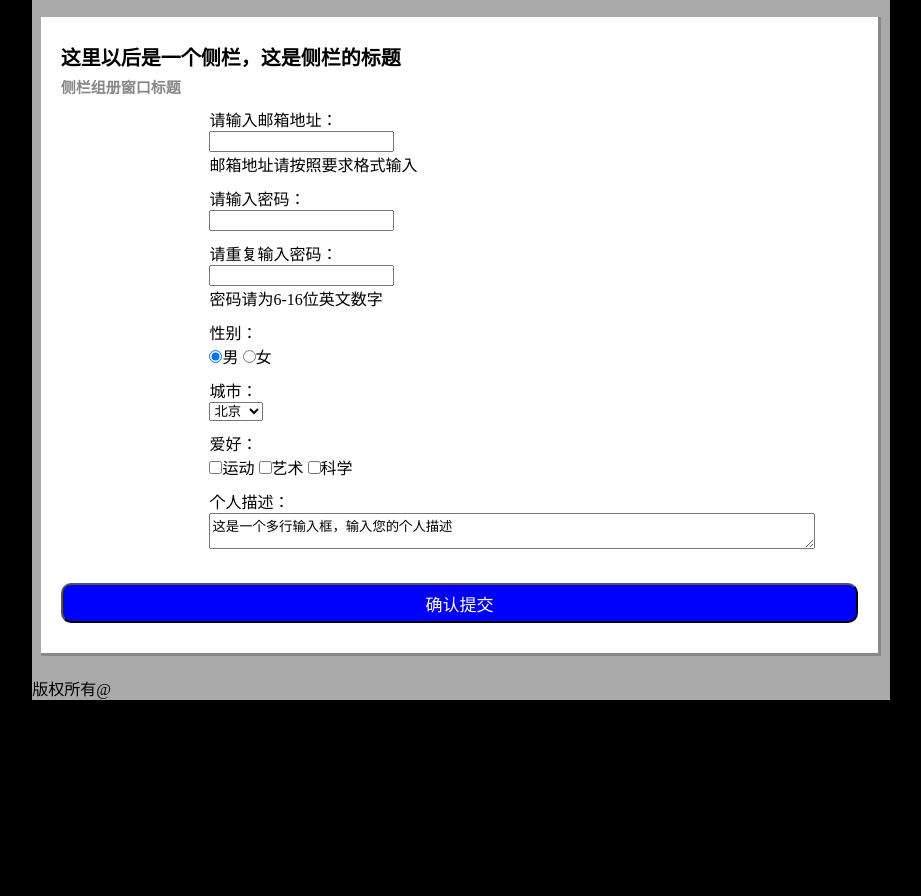
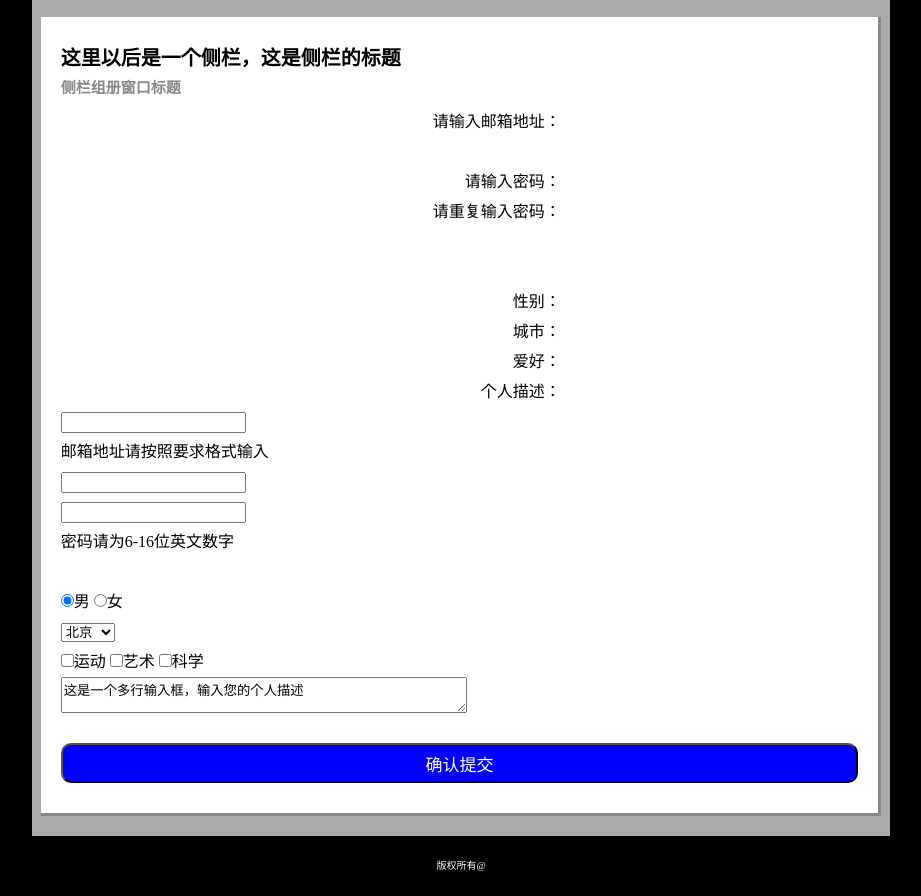
Before and after one commit to wtx286712645/ife, a plain HTML site: page 小薇学院/任务二：零基础HTML及CSS编码（一）/index.html in a window 1280 px wide. Shown: the part 2630-3526 px from the top of the page, without its empty margins (179-1100 px from the left). Before the commit the page ends 3330 px from the top, so only its background shows below. Drawn offline with Linux system fonts and the light colour scheme.

Commit message:
fix footer

```diff
--- a/小薇学院/任务二：零基础HTML及CSS编码（一）/index.css
+++ b/小薇学院/任务二：零基础HTML及CSS编码（一）/index.css
@@ -121,14 +121,24 @@ aside input[type="submit"]{
     border-radius: 10px;
 }
 form textarea{
-    width: 600px;
+    width: 400px;
 }
-form input[type="text"],form input[type="email"]{
+.formleft{
+    float: left;
+    width: 500px;
+    text-align: right;
+    line-height: 30px;
 }
-form .formitem{
+.formright{
+    float: left;
     width: 500px;
-    margin:10px auto;
+    line-height: 30px;
 }
-form .formtitle{
-    width: 200px;
+footer{
+    background: #000000;
+    color: white;
+    text-align: center;
+    line-height: 60px;
+    height: 50px;
+    font-size: 10px;
 }
--- a/小薇学院/任务二：零基础HTML及CSS编码（一）/index.html
+++ b/小薇学院/任务二：零基础HTML及CSS编码（一）/index.html
@@ -116,40 +116,28 @@
         <h1>这里以后是一个侧栏，这是侧栏的标题</h1>
         <h2>侧栏组册窗口标题</h2>
             <form>
-                <div>
-                    <div class="formitem">
-                        <div class="formtitle"><span>请输入邮箱地址：</span></div>
+                <div class="formleft">
+                <span>请输入邮箱地址：</span><br><br>
+                <span>请输入密码：</span><br>
+                    <span>请重复输入密码：</span><br><br><br>
+                <span>性别：</span><br>
+                <label>城市：</label><br>
+                <label>爱好：</label><br>
+                <label>个人描述：</label><br>
+                </div>
+                <div class="formright">
                 <input type="email"> <br>
-                <span>邮箱地址请按照要求格式输入</span><br>
-                </div>
-                <div class="formitem">
-                    <div class="formtitle"><span>请输入密码：</span></div>
-                    <input type="text">
-                </div>
-                <div class="formitem">
-                    <div class="formtitle"><span>请重复输入密码：</span></div>
-                    <input type="text"><br>
-                    <span>密码请为6-16位英文数字</span><br>
-                </div>
-                <div class="formitem">
-                    <div class="formtitle"><span>性别：</span></div>
+                    <span>邮箱地址请按照要求格式输入</span><br>
+                <input type="text"><br>
+                <input type="text"><br>
+                <span>密码请为6-16位英文数字</span><br><br>
                 <input type="radio" checked="checked" ><label>男</label>
-                <input type="radio" ><label>女</label>
-                </div>
-                <div class="formitem">
-                    <div class="formtitle"><span>城市：</span></div>
-                <select><option value="北京">北京</option><option value="武汉">Saab</option></select>
-                </div>
-                <div class="formitem">
-                    <div class="formtitle"><span>爱好：</span></div>
+                <input type="radio" ><label>女</label><br>
+                <select><option value="北京">北京</option><option value="武汉">Saab</option></select><br>
                 <input type="checkbox" value="sport"><label>运动</label>
                 <input type="checkbox" value="sport"><label>艺术</label>
                 <input type="checkbox" value="sport"><label>科学</label>
-                </div>
-                <div class="formitem">
-                    <div class="formtitle"><span>个人描述：</span></div>
-                <textarea>这是一个多行输入框，输入您的个人描述</textarea>
-                </div>
+                <textarea>这是一个多行输入框，输入您的个人描述</textarea></div>
                 <input type="submit" value="确认提交">
             </form>
         </aside>
```
